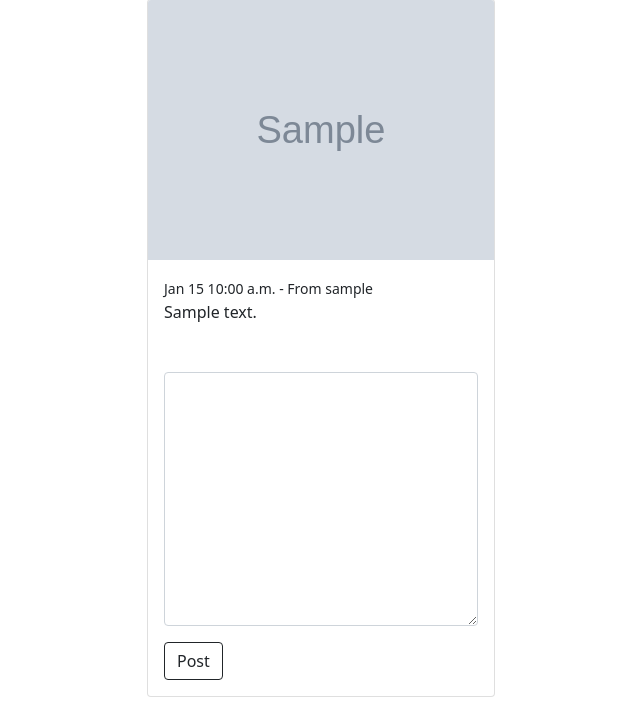
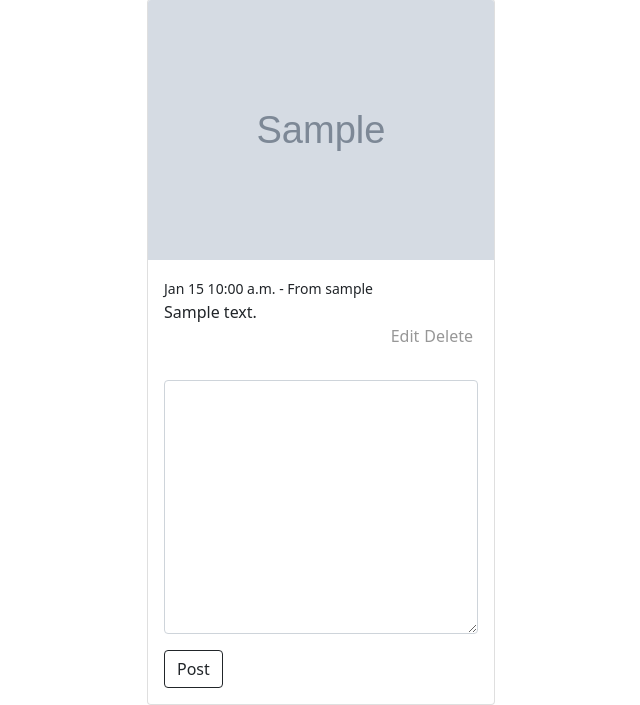
Before and after one commit to Azzarox/Picturedom, a Django app: page /photo/1/ in a window 1280 px wide. Shown: the part 135-840 px from the top of the page, without its empty margins (319-959 px from the left). Run offline with Django 3.2, Linux system fonts and the light colour scheme; a user stored in the database is signed in; tables that the repository leaves empty hold one stand-in row (values such as "Sample post"); grey boxes marked "Sample" are stand-in pictures; some libraries are stand-ins or nearby versions.

Commit message:
fixed url pahts to edit and delete views

```diff
--- a/Picturedom/templates/photos/comments.html
+++ b/Picturedom/templates/photos/comments.html
@@ -1,8 +1,8 @@
 {% extends 'base.html' %}
+
 {% load crispy_forms_filters %}
 {% load static %}
 
-{% load crispy_forms_tags %}
 
 {% block style %}
 <link rel="stylesheet" href="{% static 'photos/comments.css' %}">
@@ -40,8 +40,8 @@
 
 				{% comment %} checks if the logged user is the one who is the owner of the comment {% endcomment %}
 				{% if request.user == comment.user %}
-{#				<a class='edit' href="{% url 'delete comment' comment.id %}">Delete</a>#}
-{#				<a class='edit' href="{% url 'edit comment' comment.id %}">Edit</a>#}
+				<a class='edit' href="{% url 'delete comment' comment.id %}">Delete</a>
+				<a class='edit' href="{% url 'edit comment' comment.id %}">Edit</a>
 				{% endif %}
 			</div>
 
```
